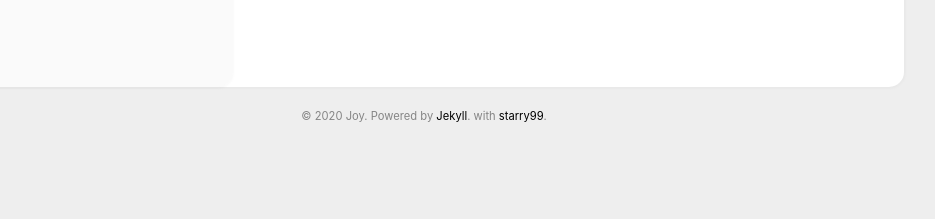
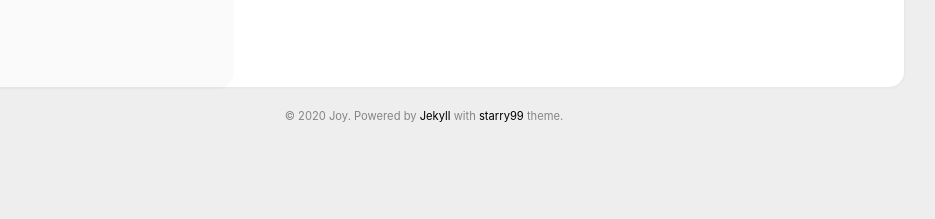
Before and after one commit to Joy3Luo/Joy3luo.github.io, a Jekyll site: the page built from index.html, in a window 1280 px wide. Shown: the part 700-919 px from the top of the page, without its empty margins (216-1151 px from the left). Built offline with Jekyll 4.4.1, drawn with Linux system fonts in a browser that asks for light colours.

Commit message:
Update footer.html

```diff
--- a/_includes/footer.html
+++ b/_includes/footer.html
@@ -1,8 +1,8 @@
 <footer class="footer">
   <div>
     &copy; {{ site.time | date: '%Y' }} {{ site.user.name }}.
-    Powered by <a href="http://jekyllrb.com" target="_blank">Jekyll</a>.
+    Powered by <a href="http://jekyllrb.com" target="_blank">Jekyll</a>
     with
-    <a href="https://github.com/starry99/catbook" target="_blank">starry99</a>.
+    <a href="https://github.com/starry99/catbook" target="_blank">starry99</a> theme.
   </div>
 </footer>
```
